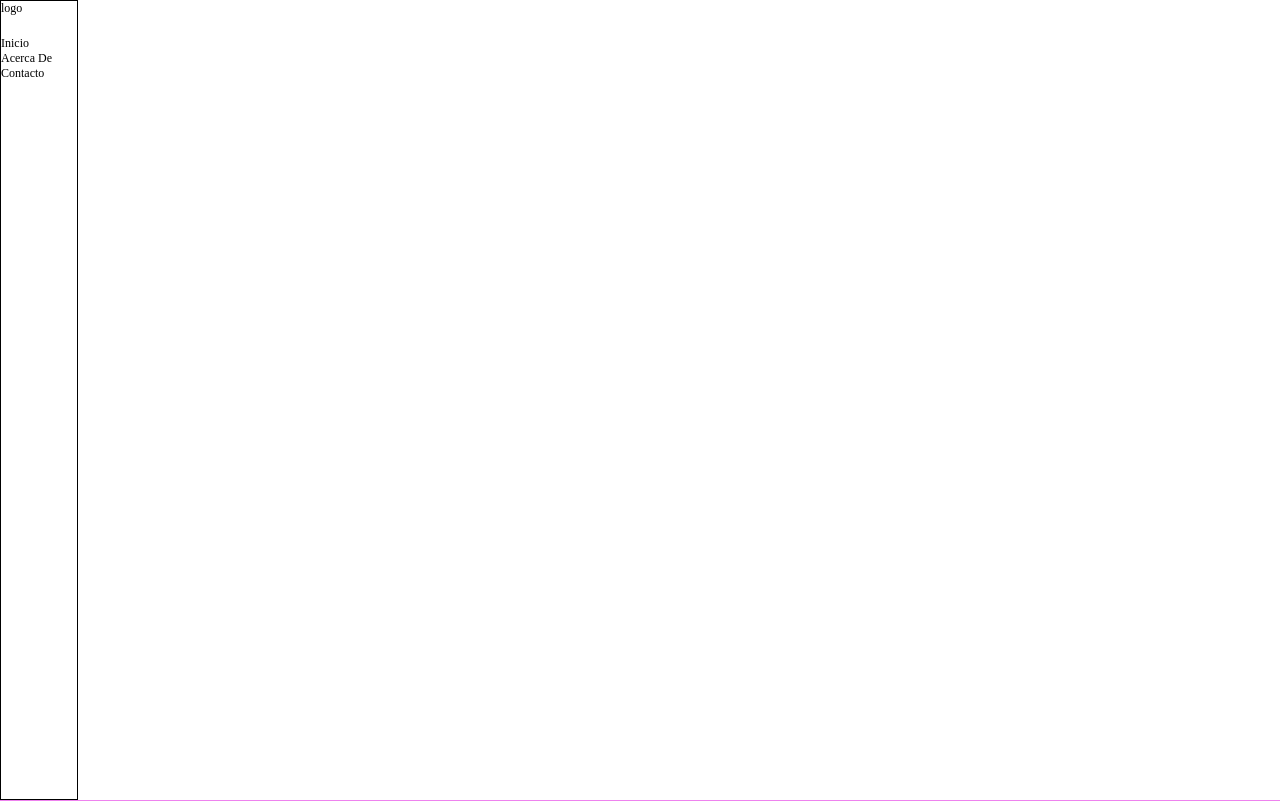
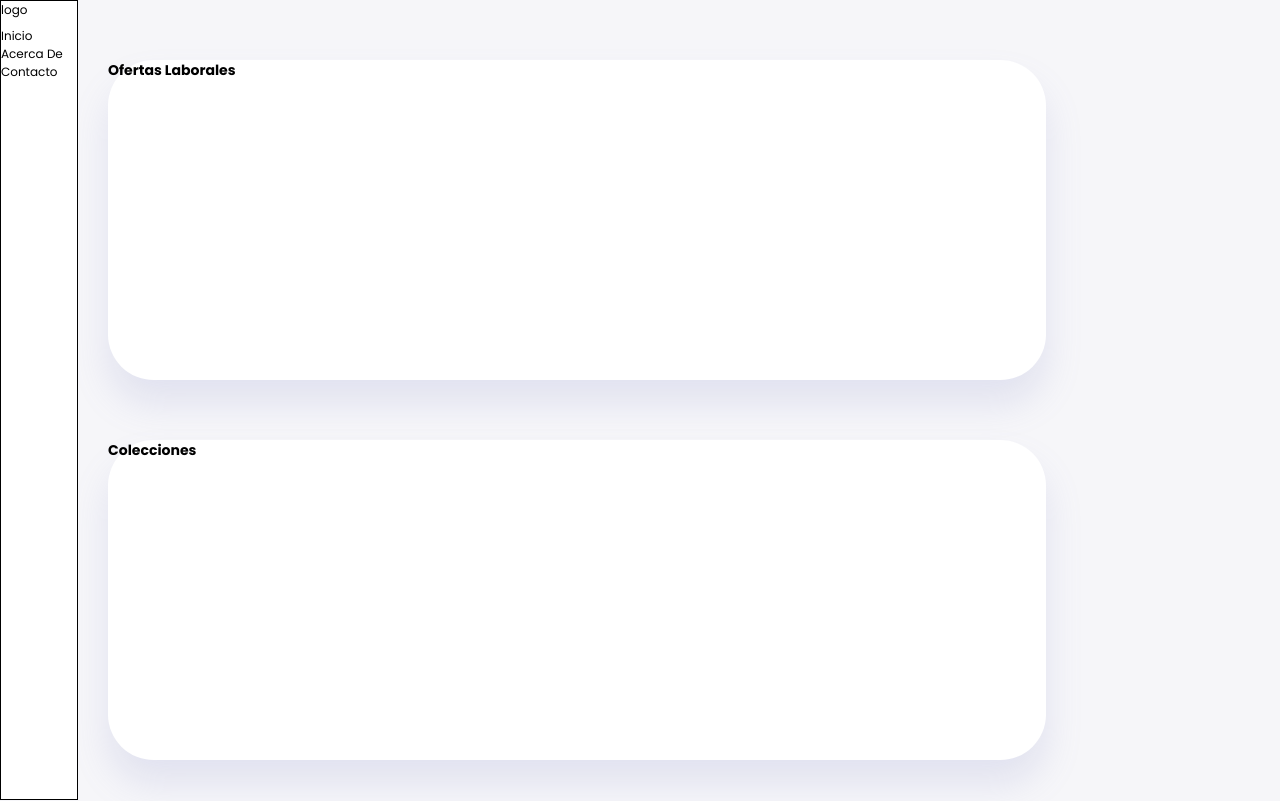
Before and after one commit to mateoandres02/tesis-ia-rrhh, a plain HTML site: page index.html in a window 1280 px wide. Shown: the top 801 px of the page. Drawn offline with Linux system fonts and the light colour scheme.

Commit message:
Agregacion de tarjetas en la etiqueta main y definicion de estilos, en CSS definicion de tipografia y colores

```diff
--- a/assets/styles.css
+++ b/assets/styles.css
@@ -1,16 +1,27 @@
 /* Custom properties */
+@import url('https://fonts.googleapis.com/css2?family=Poppins:wght@300;400;500;600;700;800&display=swap');
 
 :root {
-    /* Fonts */
-
-
-
-    /* Colors */
+    /* Colors B & W */
     --black: #000;
-    --bg-color: #fefffe;
-    --bg-white-2: #f7f7f6;
-
-
+    --color-white: #fff;
+    --color-background: #f6f6f9;
+    --color-dark: #363949;
+    --color-dark-variant: #677483;
+    --color-info-dark: #7d8da1;
+    /* box-shadow */
+    --color-light: rgba(132, 139, 200, 0.18);
+    --box-shadow: 0 2rem 3rem var(--color-light);
+    /* Blues */
+    --color-blue-sky: #9fc1d9;
+    --color-blue-soft: #346486;
+    --color-blue-marine: #223e76;
+    --color-blue-ocean: #142444;
+    /* Purples */
+    --color-purple-soft:#9E72C3;
+    --color-purple-normal:#924DBF;
+    --color-purple-softdark:#7338A0;
+    --color-purple-dark: #4A2574;
 }
 
 /* Reset */
@@ -32,8 +43,8 @@ html {
 body {
     overflow-x: hidden;
     margin: 0;
+    font-family: "Poppins", sans-serif;
 }
-
 
 img {
     max-width: 100%;
@@ -89,8 +100,9 @@ button:hover {
 }
 
 .container main {
-    height: 100vh;
-    background-color: var(--bg-white);
+    height: auto;
+    background-color: var(--color-background);
+    padding-left: 9rem;
 }
 
 .container footer {
@@ -100,7 +112,7 @@ button:hover {
 
 /* header */
 .sidebar {
-    background-color: #ffff;
+    background-color: var(--color-white);
     color: #000;
     position: fixed;
     height: 100vh;
@@ -119,3 +131,15 @@ nav ul {
 
 nav li {
 }
+
+/* MAIN SECTION */
+
+section {
+    width: 80%;
+    height: 40vh;
+    margin-top: 5rem;
+    margin-bottom: 5rem;
+    border-radius: 3.8rem;
+    background-color: var(--color-white);
+    box-shadow: var(--box-shadow);
+}
--- a/index.html
+++ b/index.html
@@ -8,6 +8,7 @@
 </head>
 
 <body>
+    <!-- SECCION SIDEBAR -->
     <div class="container">
         <div class="sidebar">
             <header>
@@ -28,7 +29,18 @@
             </header>
         </div>
 
-        <main></main>
+        <!-- SECCION MAIN -->
+        <main>
+            <section class="analytics">
+                <h3>Ofertas Laborales</h3>
+            </section>
+            <section class="analytics">
+                <h3>Colecciones</h3>
+            </section>
+            <section class="analytics">
+                <h3>Documentacion</h3>
+            </section>
+        </main>
         <footer></footer>
     </div>
 </body>
```
